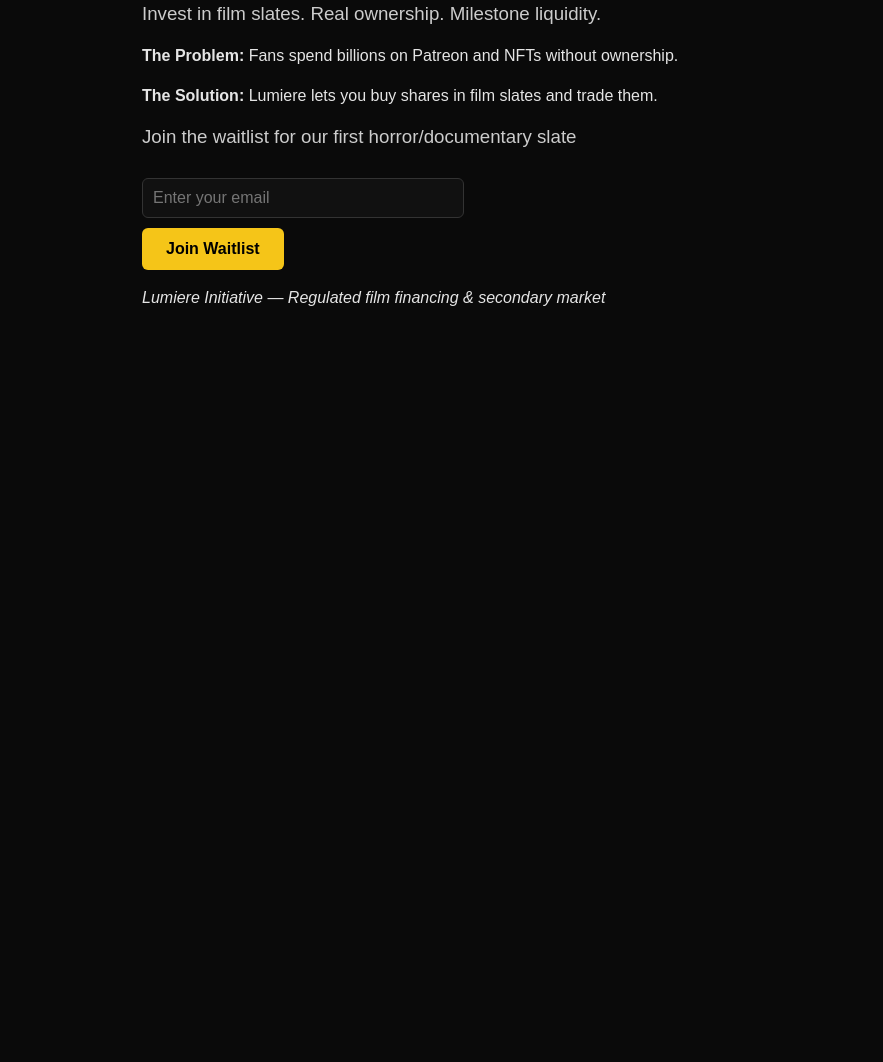
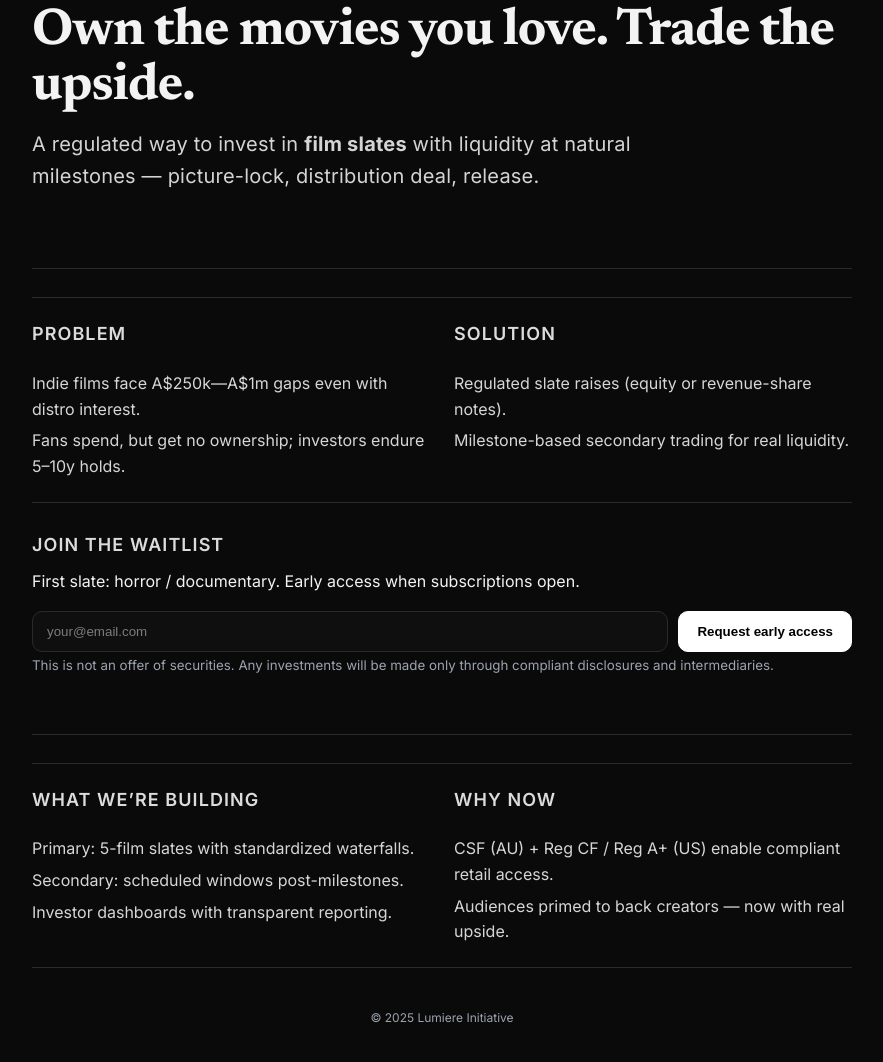
Before and after one commit to jawada098/lumiere-landing, a plain HTML site: page index.html in a window 1280 px wide. Shown: the part 184-1246 px from the top of the page, without its empty margins (198-1081 px from the left). Before the commit the page ends 800 px from the top, so only its background shows below. Drawn offline with Linux system fonts and the light colour scheme.

Commit message:
Update index.html

```diff
--- a/index.html
+++ b/index.html
@@ -1,32 +1,163 @@
 <!DOCTYPE html>
-<html>
+<html lang="en">
 <head>
-    <title>Lumiere - Own the Movies You Love</title>
-    <meta name="viewport" content="width=device-width, initial-scale=1">
-    <style>
-        body { font-family: Arial, sans-serif; max-width: 600px; margin: 50px auto; padding: 20px; background:#0a0a0a; color:#e5e5e5; }
-        h1 { color: #f5c518; font-size: 32px; }
-        h3 { color: #ccc; font-weight: 400; }
-        .cta { background: #f5c518; color: #000; padding: 12px 24px; border: none; font-size: 16px; font-weight: 600; cursor: pointer; border-radius: 6px; }
-        input { padding: 10px; font-size: 16px; width: 300px; margin: 10px 0; border-radius: 6px; border:1px solid #333; background:#111; color:#eee; }
-        form { margin-top:20px; }
-        p { line-height:1.5; }
-    </style>
+  <meta charset="utf-8" />
+  <title>Lumiere — Own the movies you love</title>
+  <meta name="viewport" content="width=device-width, initial-scale=1" />
+  <!-- Fonts: a sharp grotesk + editorial serif (A24 vibe: stark, high-contrast) -->
+  <link href="https://fonts.googleapis.com/css2?family=Inter:wght@300;400;600;700&family=Newsreader:opsz,wght@6..72,500;6..72,700&display=swap" rel="stylesheet">
+  <style>
+    :root{
+      --bg:#0a0a0a;        /* near-black */
+      --fg:#f3f3f3;        /* off-white */
+      --muted:#9ca3af;     /* cool grey */
+      --line:#2a2a2a;      /* hairline */
+      --accent:#ffffff;    /* keep it monochrome; we can add color later */
+      --max:860px;         /* content width */
+      --tight:-0.02em;
+    }
+    *{box-sizing:border-box}
+    html,body{margin:0; padding:0; background:var(--bg); color:var(--fg);}
+    body{font-family:Inter,system-ui,-apple-system,Segoe UI,Roboto,Helvetica,Arial,sans-serif; line-height:1.6;}
+
+    /* Layout */
+    .wrap{max-width:var(--max); margin:0 auto; padding:64px 20px;}
+    header{padding:96px 0 48px;}
+    section{padding:28px 0;}
+    .rule{height:1px;background:var(--line);margin:28px 0;}
+
+    /* Type */
+    .eyebrow{letter-spacing:.18em; text-transform:uppercase; color:var(--muted); font-size:12px}
+    h1{font-family:Newsreader,Georgia,Times,serif; font-weight:700; font-size:52px; line-height:1.05; letter-spacing:var(--tight); margin:10px 0 14px;}
+    .dek{font-size:20px; color:#d4d4d4; letter-spacing:0.01em; max-width:52ch}
+    h2{font-weight:600; font-size:18px; letter-spacing:.06em; text-transform:uppercase; color:#dcdcdc; margin:0 0 10px}
+    p{margin:8px 0 0}
+    .list{margin:0; padding:0; list-style:none}
+    .list li{margin:6px 0 0; color:#d6d6d6}
+
+    /* Card strips for that editorial feel */
+    .strip{border-top:1px solid var(--line); border-bottom:1px solid var(--line); padding:22px 0; display:grid; grid-template-columns: 1fr; gap:16px;}
+    .strip .col{display:flex; flex-direction:column; gap:6px}
+    @media(min-width:900px){ .strip{grid-template-columns: 1fr 1fr; gap:24px;} }
+
+    /* Form */
+    form{display:flex; gap:10px; flex-wrap:wrap; margin-top:16px}
+    input[type=email]{
+      flex:1; min-width:260px;
+      background:#0f0f0f; border:1px solid var(--line); color:var(--fg);
+      padding:12px 14px; border-radius:10px; outline:none;
+    }
+    input[type=email]::placeholder{color:#7c7c7c}
+    button{
+      background:var(--accent); color:#000; border:1px solid #fff;
+      padding:12px 18px; border-radius:10px; font-weight:700; cursor:pointer;
+      transition:transform .08s ease, opacity .2s ease;
+    }
+    button:hover{transform:translateY(-1px)}
+    button:active{transform:translateY(0)}
+    small{color:var(--muted)}
+
+    /* Notices */
+    .note{margin-top:12px; font-size:14px; display:none; border:1px solid var(--line); border-radius:10px; padding:10px 12px}
+    .ok{background:#0f2214; color:#b7f7c5; border-color:#1f4d2d}
+    .bad{background:#2a1414; color:#f7b7b7; border-color:#5c2a2a}
+
+    /* Subtle grain for texture */
+    .grain:before{
+      content:""; position:fixed; inset:0; pointer-events:none;
+      background-image:radial-gradient(rgba(255,255,255,.02) 1px, transparent 1px);
+      background-size:3px 3px; opacity:.6; mix-blend-mode:soft-light;
+    }
+
+    /* Footer */
+    footer{padding:40px 0 20px; text-align:center; color:var(--muted); font-size:12px}
+  </style>
 </head>
-<body>
-    <h1>Own the Movies You Love. Trade the Upside.</h1>
-    <h3>Invest in film slates. Real ownership. Milestone liquidity.</h3>
+<body class="grain">
+  <div class="wrap">
+    <header>
+      <div class="eyebrow">Lumiere Initiative</div>
+      <h1>Own the movies you love. Trade the upside.</h1>
+      <div class="dek">A regulated way to invest in <strong>film slates</strong> with liquidity at natural milestones — picture-lock, distribution deal, release.</div>
+    </header>
 
-    <p><strong>The Problem:</strong> Fans spend billions on Patreon and NFTs without ownership.</p>
-    <p><strong>The Solution:</strong> Lumiere lets you buy shares in film slates and trade them.</p>
+    <div class="rule"></div>
 
-    <h3>Join the waitlist for our first horror/documentary slate</h3>
-    <form action="https://formspree.io/f/YOUR_FORM_ID" method="POST">
-        <input type="email" name="email" placeholder="Enter your email" required>
-        <br>
-        <button type="submit" class="cta">Join Waitlist</button>
-    </form>
+    <!-- Problem / Solution in an editorial strip -->
+    <section class="strip">
+      <div class="col">
+        <h2>Problem</h2>
+        <ul class="list">
+          <li>Indie films face A$250k—A$1m gaps even with distro interest.</li>
+          <li>Fans spend, but get no ownership; investors endure 5–10y holds.</li>
+        </ul>
+      </div>
+      <div class="col">
+        <h2>Solution</h2>
+        <ul class="list">
+          <li>Regulated slate raises (equity or revenue-share notes).</li>
+          <li>Milestone-based secondary trading for real liquidity.</li>
+        </ul>
+      </div>
+    </section>
 
-    <p><em>Lumiere Initiative — Regulated film financing & secondary market</em></p>
+    <section>
+      <h2>Join the waitlist</h2>
+      <p>First slate: horror / documentary. Early access when subscriptions open.</p>
+      <form id="waitlist" action="https://formspree.io/f/YOUR_FORM_ID" method="POST">
+        <input type="email" name="email" placeholder="your@email.com" required>
+        <input type="text" name="_gotcha" style="display:none" autocomplete="off">
+        <button type="submit">Request early access</button>
+      </form>
+      <div id="ok" class="note ok">Thanks — you’re on the list. We’ll email as soon as Slate #1 opens.</div>
+      <div id="bad" class="note bad">Something went wrong. Please try again in a moment.</div>
+      <small>This is not an offer of securities. Any investments will be made only through compliant disclosures and intermediaries.</small>
+    </section>
+
+    <div class="rule"></div>
+
+    <!-- What we're building -->
+    <section class="strip">
+      <div class="col">
+        <h2>What we’re building</h2>
+        <ul class="list">
+          <li>Primary: 5-film slates with standardized waterfalls.</li>
+          <li>Secondary: scheduled windows post-milestones.</li>
+          <li>Investor dashboards with transparent reporting.</li>
+        </ul>
+      </div>
+      <div class="col">
+        <h2>Why now</h2>
+        <ul class="list">
+          <li>CSF (AU) + Reg CF / Reg A+ (US) enable compliant retail access.</li>
+          <li>Audiences primed to back creators — now with real upside.</li>
+        </ul>
+      </div>
+    </section>
+
+    <footer>© <span id="y"></span> Lumiere Initiative</footer>
+  </div>
+
+  <script>
+    // Year
+    document.getElementById('y').textContent = new Date().getFullYear();
+    // Formspree inline submit (no redirect)
+    const form = document.getElementById('waitlist');
+    const ok = document.getElementById('ok');
+    const bad = document.getElementById('bad');
+    form.addEventListener('submit', async (e) => {
+      e.preventDefault();
+      ok.style.display='none'; bad.style.display='none';
+      try{
+        const resp = await fetch(form.action, {
+          method: 'POST',
+          body: new FormData(form),
+          headers: { 'Accept': 'application/json' }
+        });
+        if (resp.ok) { ok.style.display='block'; form.reset(); }
+        else { bad.style.display='block'; }
+      } catch(err){ bad.style.display='block'; }
+    });
+  </script>
 </body>
 </html>
```
